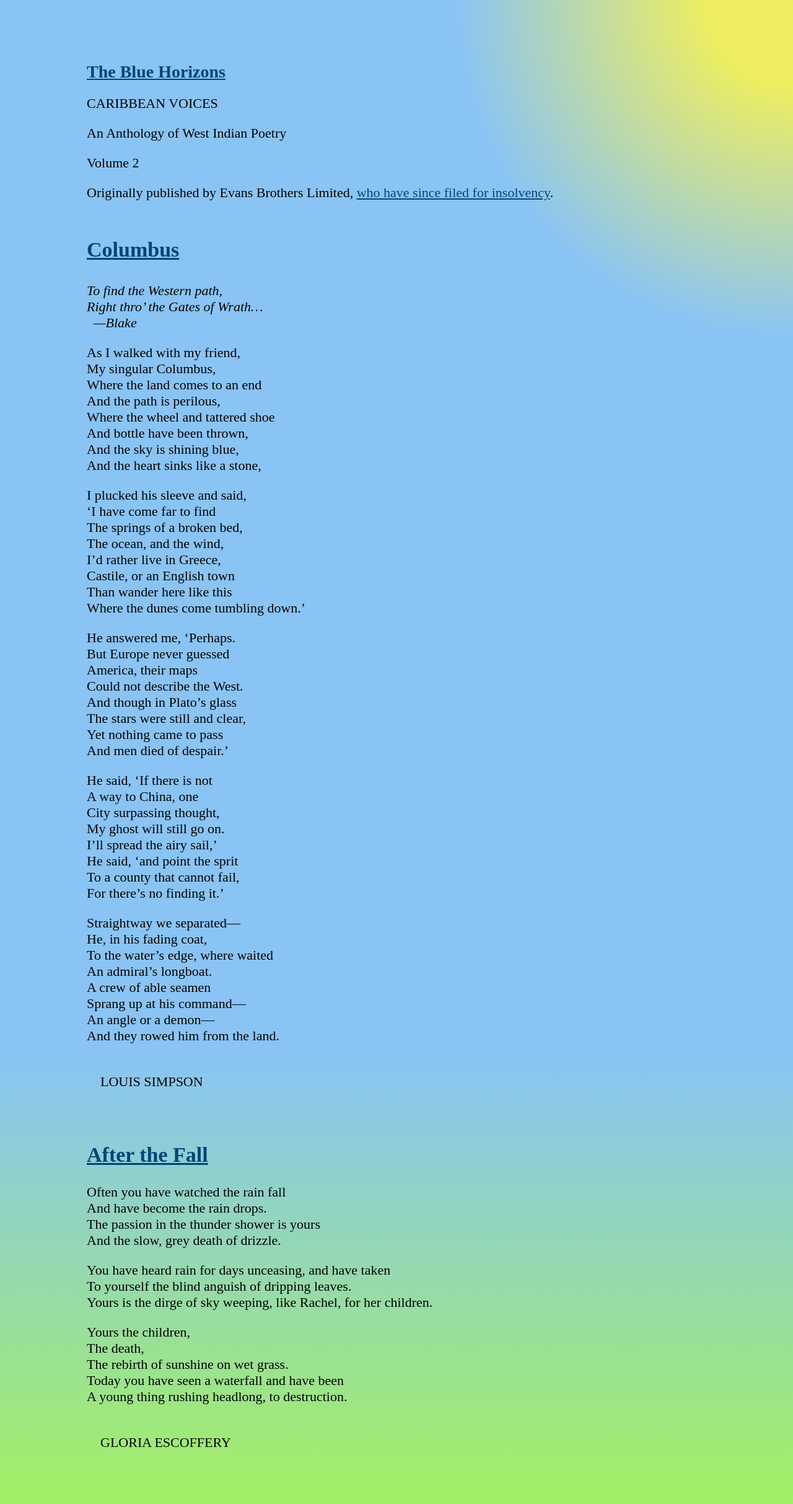
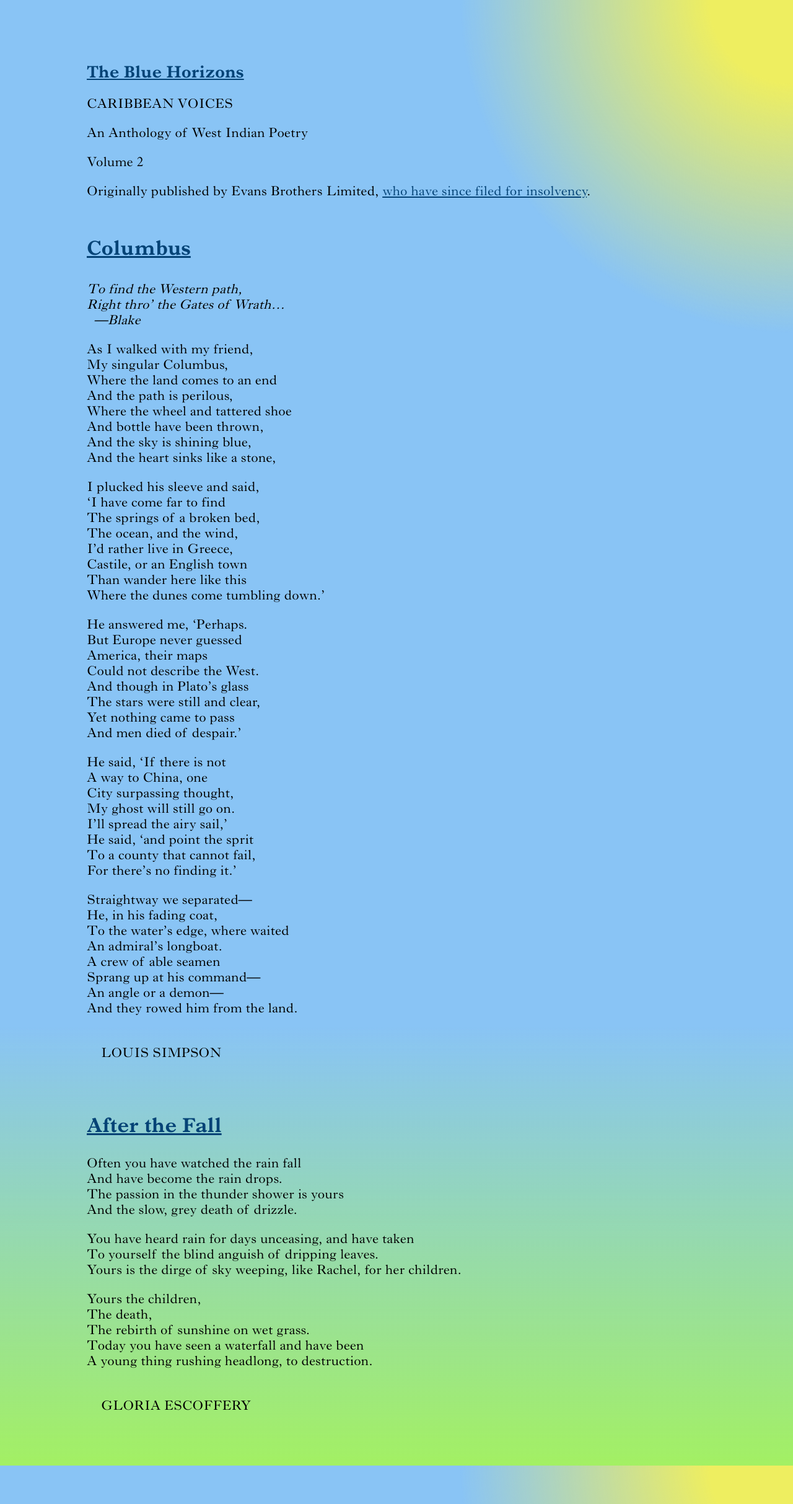
Before and after one commit to jhancock532/the-blue-horizons, a Jekyll site: the page built from index.markdown, in a window 1280 px wide. Shown: the whole page at 62% size. Built offline with Jekyll 4.4.1, drawn with Linux system fonts in a browser that asks for light colours; some web fonts are replaced.

Commit message:
add font files

```diff
--- a/_includes/head.html
+++ b/_includes/head.html
@@ -74,13 +74,13 @@
 
     @font-face {
       font-family: "Print";
-      src: url("http://db.onlinewebfonts.com/t/ebd29c07197b8605ad558368892429e5.woff2") format("woff2");
+      src: url("/the-blue-horizons/assets/fonts/figueroa-bold.woff2") format("woff2");
     }
 
     @font-face {
       font-family: "Print";
       font-weight: bold;
-      src: url("http://db.onlinewebfonts.com/t/69b65b27b39608de80a9dbcdc02d3e05.woff2") format("woff2");
+      src: url("/the-blue-horizons/assets/fonts/figueroa.woff2") format("woff2");
     }
   </style>
 </head>
```
Also changed, not shown: assets/fonts/figueroa-bold.woff2 (added), assets/fonts/figueroa.woff2 (added).
